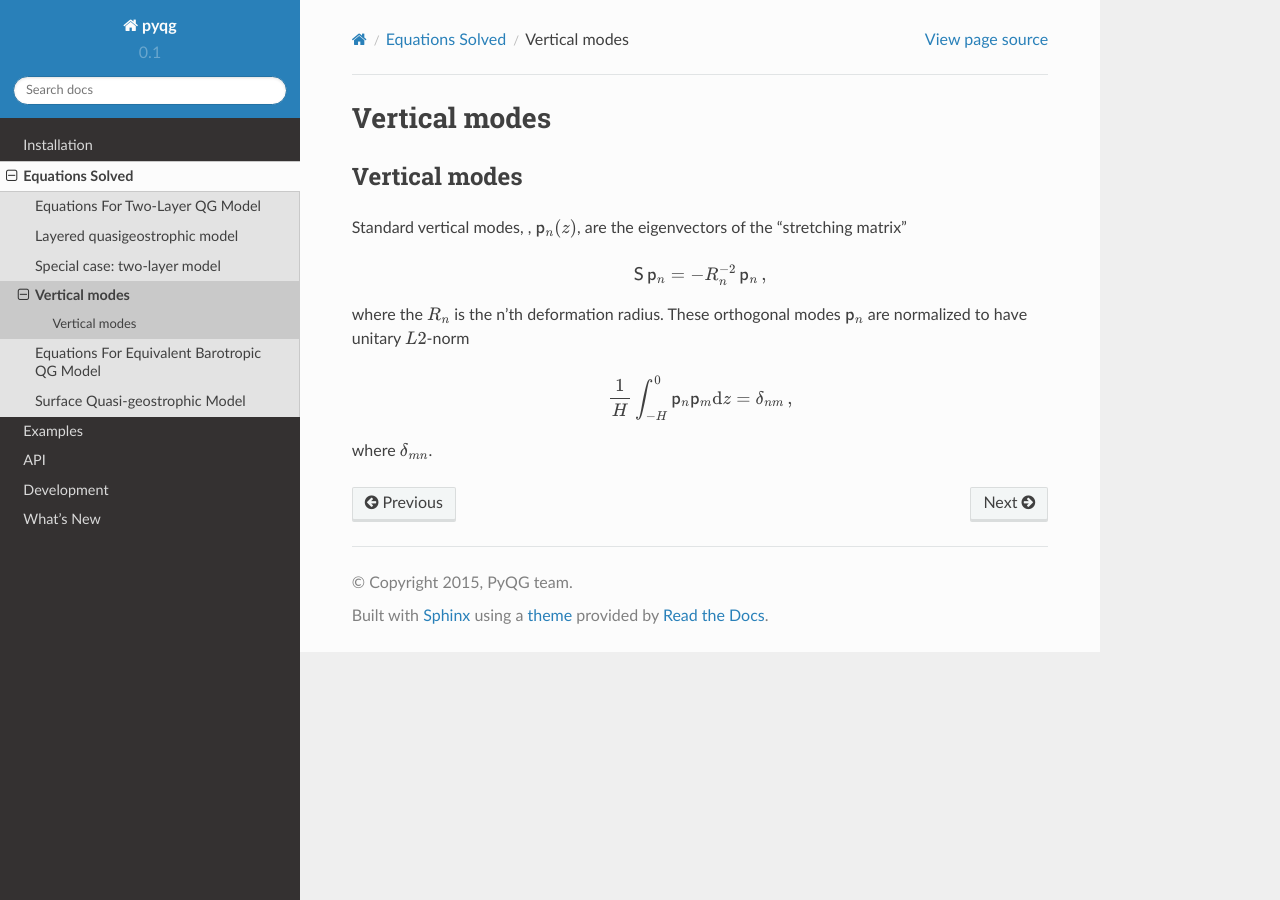
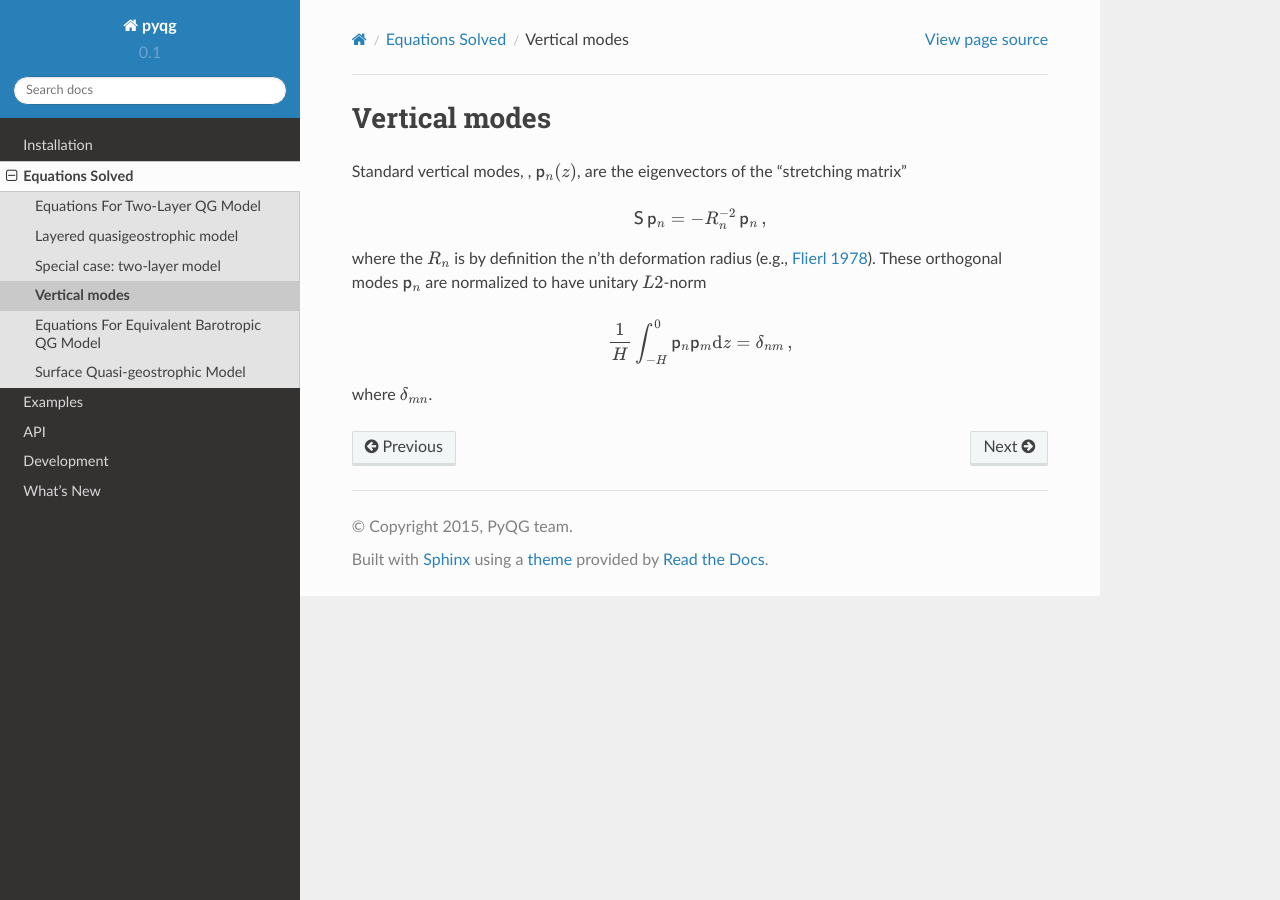
Before and after one commit to pyqg/pyqg, a Sphinx documentation site: the page built from docs/equations/notation_verticalmodes.rst, in a window 1280 px wide. Built offline with Sphinx 7.4.7 and the Read the Docs theme 2.0.0, drawn with Linux system fonts in a browser that asks for light colours.

Commit message:
Adds citation to Glenn's paper regarding vertical modes

```diff
--- a/docs/equations/notation_verticalmodes.rst
+++ b/docs/equations/notation_verticalmodes.rst
@@ -1,17 +1,16 @@
 Vertical modes
 ==============
-
-Vertical modes
---------------
 
 Standard vertical modes, , :math:`{\mathsf{p}}_n (z)`, are the
 eigenvectors of the “stretching matrix”
 
 .. math:: {\mathsf{S}}\,{\mathsf{p}}_n = -R_n^{-2}\, {\mathsf{p}}_n\,,
 
-where the :math:`R_n` is the n’th deformation radius. These orthogonal
-modes :math:`{\mathsf{p}}_n` are normalized to have unitary
-:math:`L2`-norm
+where the :math:`R_n` is by definition the n’th deformation radius
+(e.g., `Flierl
+1978 <http://www.sciencedirect.com/science/article/pii/0377026578900027>`__).
+These orthogonal modes :math:`{\mathsf{p}}_n` are normalized to have
+unitary :math:`L2`-norm
 
 .. math:: \frac{1}{H}\int_{-H}^{0} {\mathsf{p}}_n {\mathsf{p}}_m {{\rm d}}z = \delta_{nm}{\, ,}
 
```
Also changed, not shown: 1 other file.
